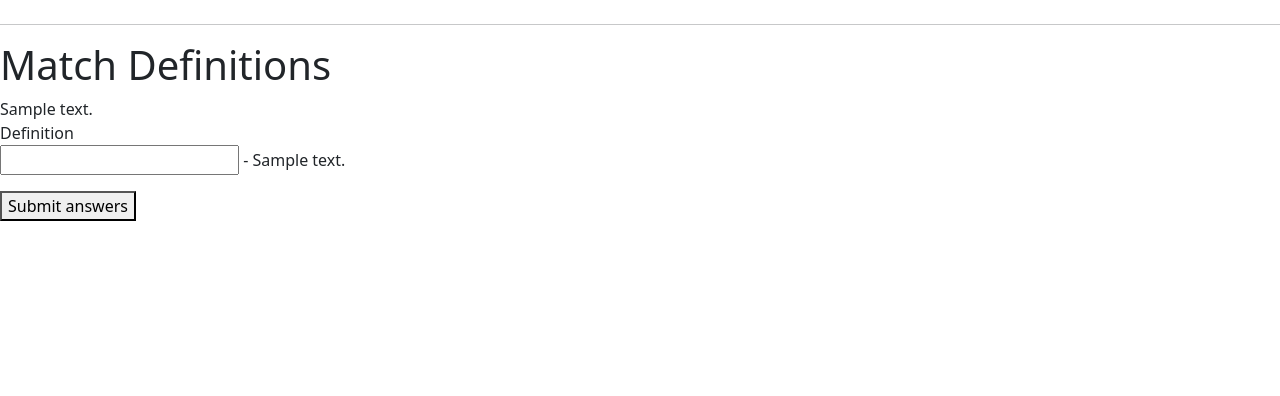
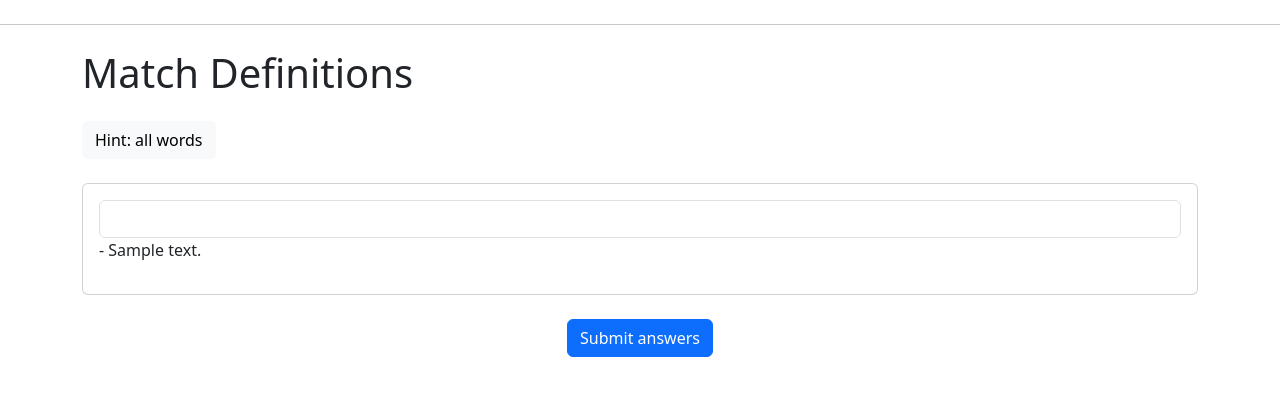
Before and after one commit to iievdokimov/ALearn, a Flask app: page /task_match_definitions/1 in a window 1280 px wide. Shown: the part 97-493 px from the top of the page. Run offline with Flask 3, Linux system fonts and the light colour scheme; a user stored in the database is signed in; tables that the repository leaves empty hold one stand-in row (values such as "Sample post"); some libraries are stand-ins or nearby versions.

Commit message:
check match definitions better looks

```diff
--- a/app/routes.py
+++ b/app/routes.py
@@ -282,7 +282,7 @@ def create_task_match_definitions(group):
 @login_required
 def task_match_definitions(group_id):
     query = sa.select(WordGroup).where(
-        cast("ColumnElement[bool]", WordGroup.user_id == current_user.id)).order_by(sa.desc(WordGroup.created_at))
+        cast("ColumnElement[bool]", WordGroup.id == group_id)).order_by(sa.desc(WordGroup.created_at))
     group = db.session.scalars(query).first()
 
     if not group:
@@ -309,8 +309,8 @@ def task_match_definitions(group_id):
                 'answer_word': answers[form.definition.data]
             })
 
-        flash(task_data)
-        flash("success: saving user_answers")
+        # flash(task_data)
+        # flash("success: saving user_answers")
         # task_data_json = json.dumps(task_data)
         session['task_data'] = task_data
         # task_data = {"user": user_answers, "correct": answers}
--- a/app/templates/task_match_definitions.html
+++ b/app/templates/task_match_definitions.html
@@ -1,19 +1,36 @@
 {% extends "base.html" %}
 
 {% block content %}
-  <h1>Match Definitions</h1>
-    <div>
-    {% for word in words %}
-        <span>{{ word }}</span>{% if not loop.last %}; {% endif %}
-    {% endfor %}
+<div class="container">
+  <h1 class="my-4">Match Definitions</h1>
+
+  <!-- Button to toggle collapse -->
+  <button class="btn btn-light mb-4" type="button" data-bs-toggle="collapse" data-bs-target="#collapseExample" aria-expanded="false" aria-controls="collapseExample">
+    Hint: all words
+  </button>
+
+  <!-- Collapsible content -->
+  <div class="collapse mb-4" id="collapseExample">
+    <div class="card card-body">
+      {% for word in words %}
+      <span>{{ word }}</span>
+      {% endfor %}
     </div>
+  </div>
+
+  <!-- Form -->
   <form method="POST">
     {% for form in forms %}
-      <div>
-        <label>{{ form.definition.label }}</label>
-          <p>{{ form.answer() }} - {{ form.definition.data }}</p>
+      <div class="card mb-4">
+        <div class="card-body">
+          <p>{{ form.answer(class_="form-control") }} - {{ form.definition.data }}</p>
+        </div>
       </div>
     {% endfor %}
-    <button type="submit">Submit answers</button>
+
+    <div class="text-center">
+      <button type="submit" class="btn btn-primary mb-4">Submit answers</button>
+    </div>
   </form>
+</div>
 {% endblock %}
```
Also changed, not shown: app/templates/check_task_match_definitions.html (+44 -12 lines), app.db, app/static/icons/circle-correct.svg (added), app/static/icons/circle-wrong.svg (added).
